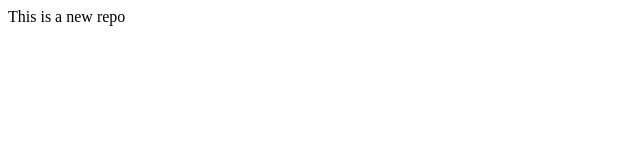
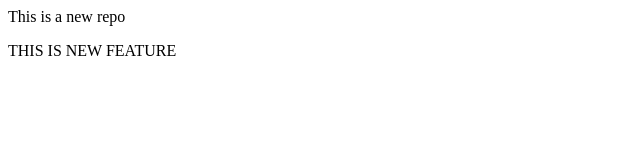
Before and after one commit to juvel00/localrepo, a plain HTML site: page index.html in a window 1280 px wide. Shown: the whole page, without its empty margins (0-640 px from the left). Drawn offline with Linux system fonts and the light colour scheme.

Commit message:
add new feature

```diff
--- a/index.html
+++ b/index.html
@@ -1,2 +1,4 @@
 <p>This is a new repo
 </p>
+<p>THIS IS NEW FEATURE
+</p>
```
